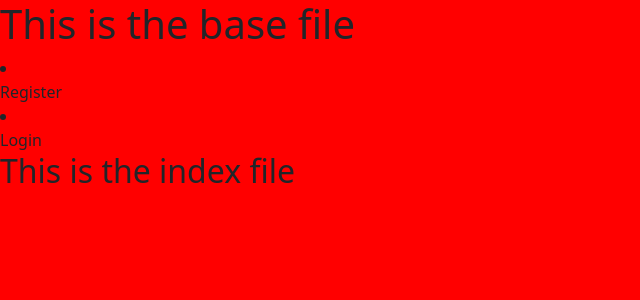
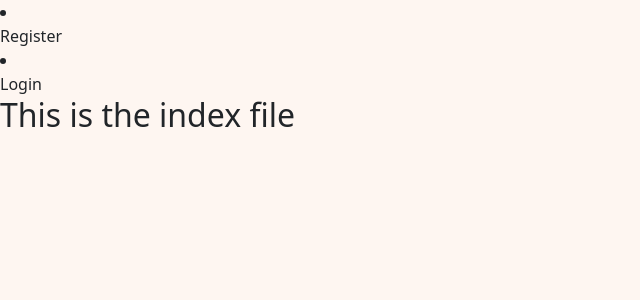
Before and after one commit to jsith90/capstone-project, a Django app: page / in a window 1280 px wide. Shown: the top 300 px of the page, without its empty margins (0-640 px from the left). Run offline with Django 4.2, Linux system fonts and the light colour scheme.

Commit message:
add background colour

```diff
--- a/static/css/style.css
+++ b/static/css/style.css
@@ -1,3 +1,3 @@
 body {
-    background-color: red;
+    background-color: #FEF6F1;
 }
--- a/templates/base.html
+++ b/templates/base.html
@@ -9,7 +9,6 @@
     <link rel="stylesheet" href="{% static 'css/style.css' %}">
 </head>
 <body>
-    <h1>This is the base file</h1>
     {% if user.is_authenticated %}
     <ul class="navbar-nav me-auto mb-2 mb-lg-0">
       <li class="nav-item">
```
